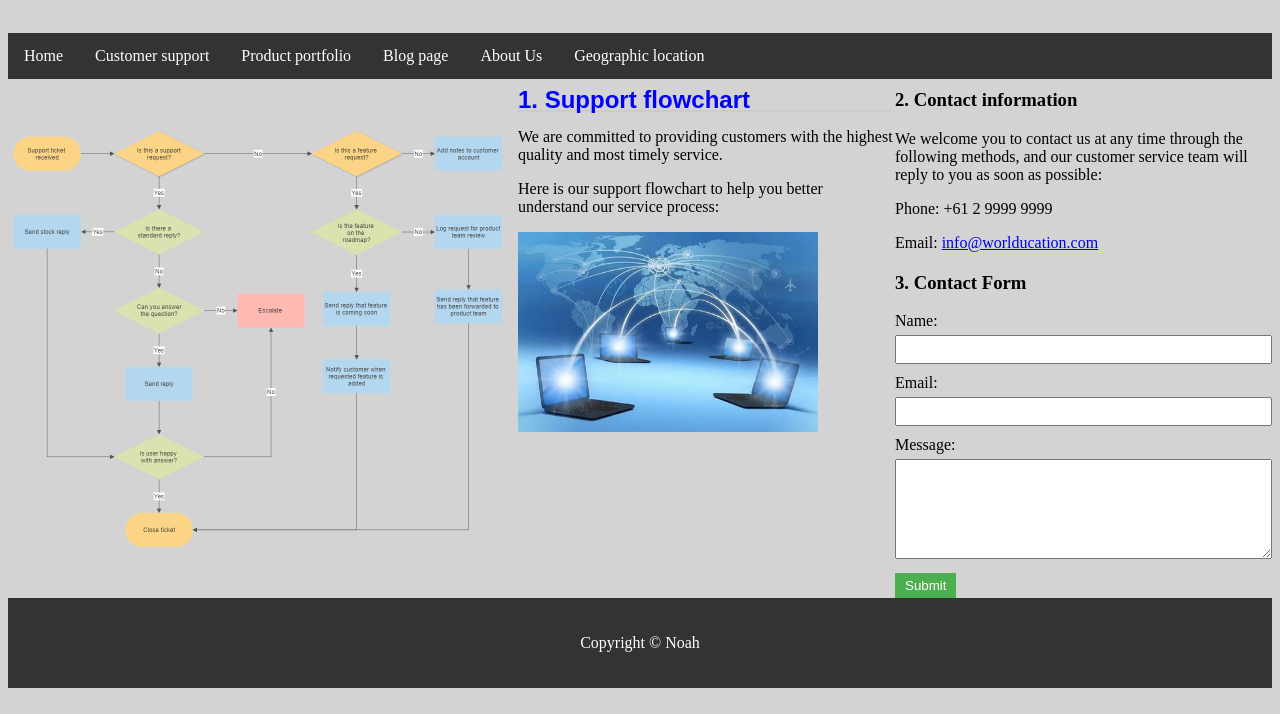
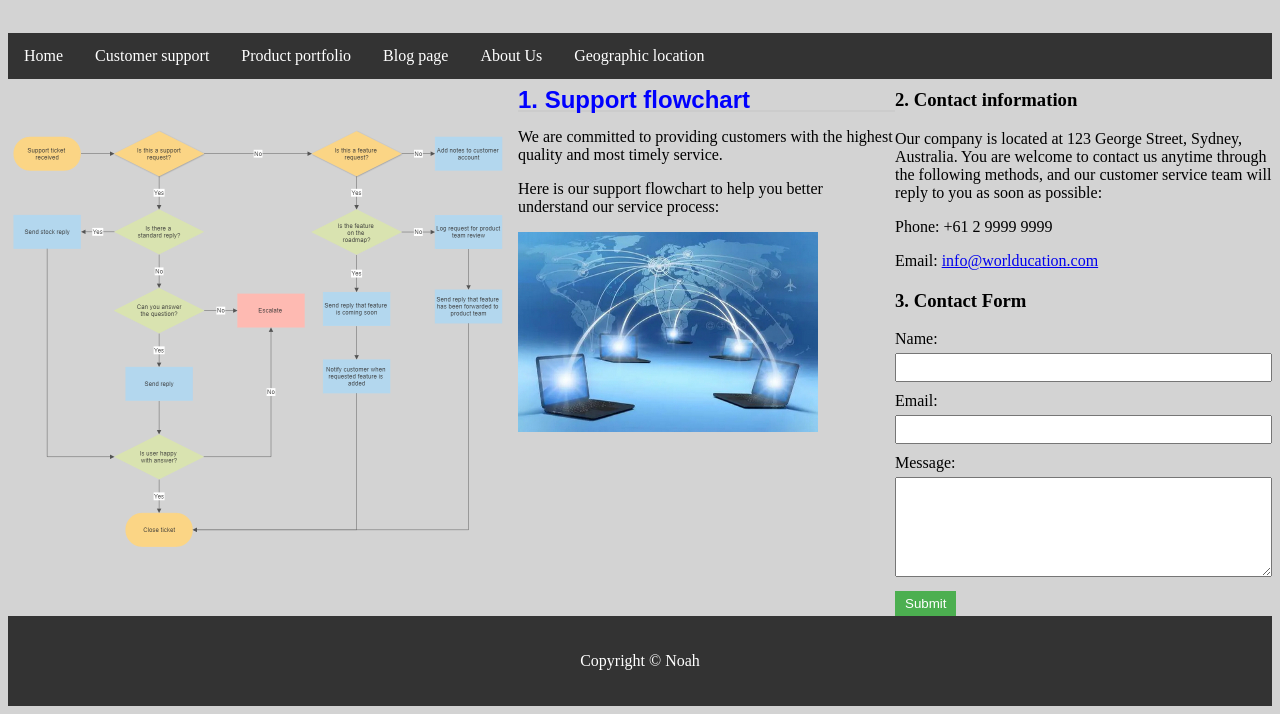
Before and after one commit to linRunxin123/452Noah, a plain HTML site: page support.html in a window 1280 px wide. Shown: the part 129-843 px from the top of the page. Drawn offline with Linux system fonts and the light colour scheme.

Commit message:
Update support.html

```diff
--- a/support.html
+++ b/support.html
@@ -32,7 +32,7 @@
   </div>
   <div class="contact-info">
     <h3>2. Contact information</h3>
-    <p>We welcome you to contact us at any time through the following methods, and our customer service team will reply to you as soon as possible:</p>
+    <p>Our company is located at 123 George Street, Sydney, Australia. You are welcome to contact us anytime through the following methods, and our customer service team will reply to you as soon as possible:</p>
     <p>Phone: +61 2 9999 9999</p>
     <p>Email: <a href="mailto:info@worlducation.com">info@worlducation.com</a></p>
     <!-- Add online form here -->
```
